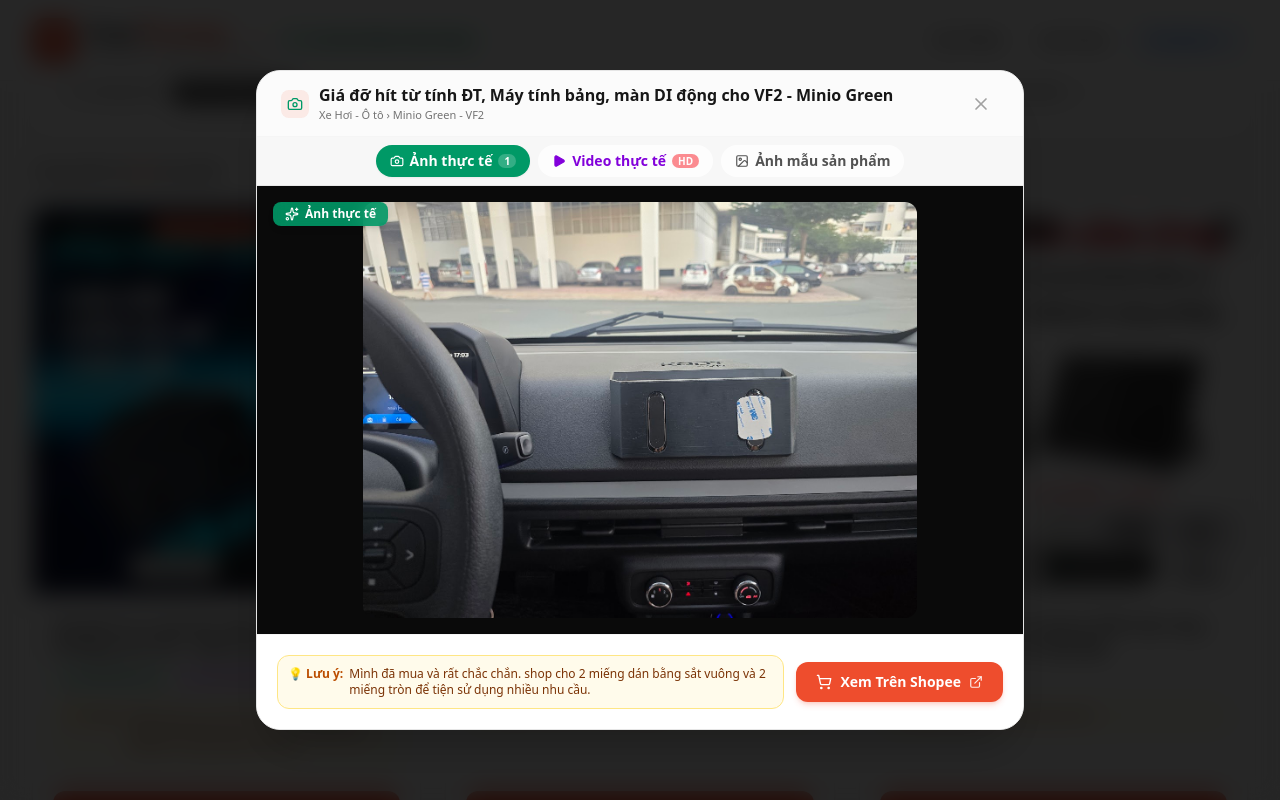
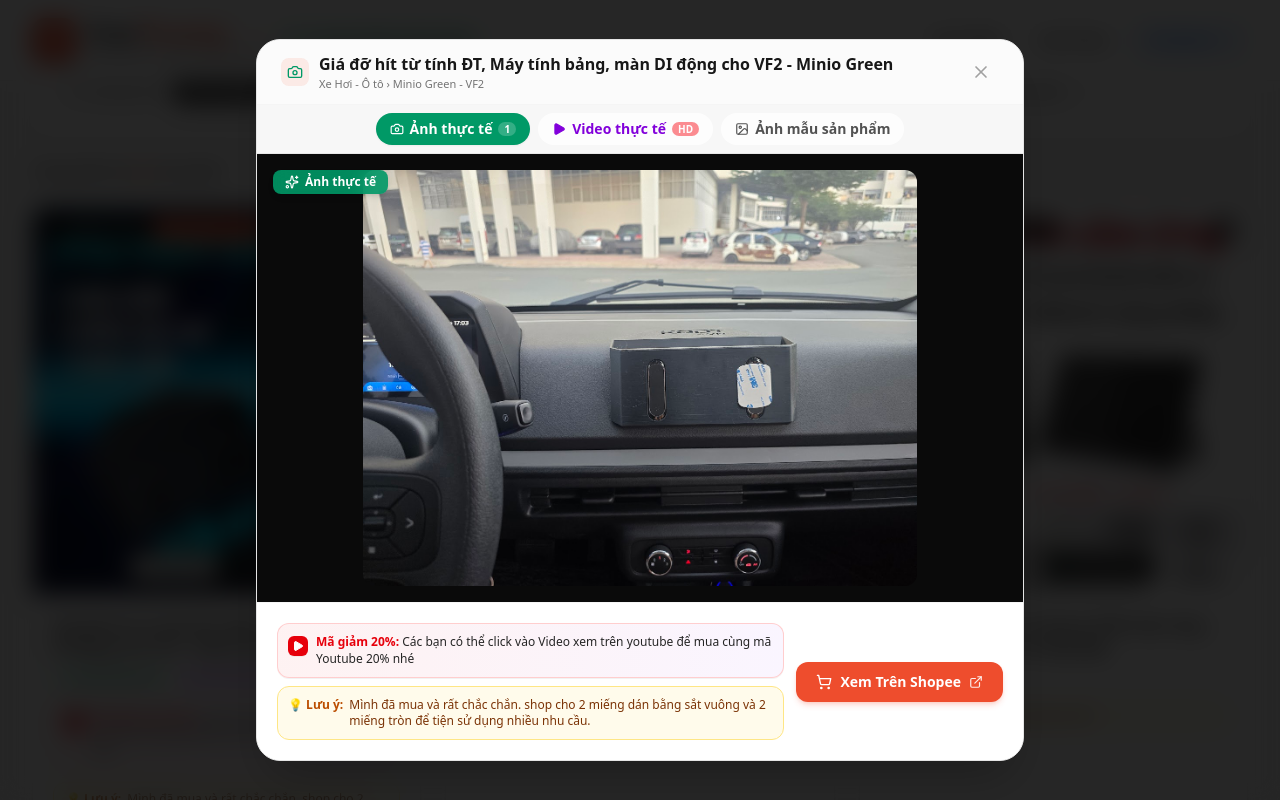
Before and after one commit to ryannguyentran/TranThuongAFF, a React (Vite) app: page / in a window 1280 px wide. Both pictures are taken after a click on the element 226 px from the left and 1610 px from the top of the page. Shown: the part 1210-2010 px from the top of the page. Built offline with nearby package versions, Linux system fonts and the light colour scheme.

Commit message:
feat(ui): add YouTube 20% voucher notice to products
Display a promotional banner for the 20% YouTube voucher in the product card and lightbox modal when a video is available to increase conversion rates.

```diff
--- a/src/components/ImageLightboxModal.tsx
+++ b/src/components/ImageLightboxModal.tsx
@@ -316,6 +316,17 @@ export const ImageLightboxModal: React.FC<ImageLightboxModalProps> = ({
                       <ExternalLink className="w-3 h-3" />
                     </a>
                   </div>
+
+                  {/* YouTube 20% Voucher Tip Notice */}
+                  <div className="mt-3 max-w-lg px-3.5 py-2 rounded-xl bg-red-950/80 border border-red-500/50 text-left flex items-start gap-2.5 backdrop-blur-xs shadow-md">
+                    <span className="p-1 rounded-md bg-red-600 text-white shrink-0 mt-0.5">
+                      <Play className="w-3 h-3 fill-white" />
+                    </span>
+                    <p className="text-xs text-neutral-100 leading-snug">
+                      <strong className="text-red-400 font-bold">Mẹo nhận mã 20%: </strong>
+                      Các bạn có thể click vào Video xem trên youtube để mua cùng mã Youtube 20% nhé
+                    </p>
+                  </div>
                 </div>
               ) : videoInfo?.type === 'mp4' ? (
                 /* CASE B: MP4 Direct File */
@@ -427,7 +438,18 @@ export const ImageLightboxModal: React.FC<ImageLightboxModalProps> = ({
         {/* Modal Note & Footer Actions */}
         <div className="p-4 sm:p-5 bg-white border-t border-neutral-100 flex flex-col sm:flex-row items-stretch sm:items-center justify-between gap-3">
           {/* Note */}
-          <div className="flex-1">
+          <div className="flex-1 flex flex-col gap-2">
+            {product.videoUrl && (
+              <div className="p-2.5 rounded-xl bg-gradient-to-r from-red-50 to-purple-50 border border-red-200/90 text-xs text-neutral-800 flex items-start gap-2 shadow-2xs">
+                <span className="p-1 rounded-md bg-red-600 text-white shrink-0 mt-0.5 shadow-2xs">
+                  <Play className="w-3 h-3 fill-white" />
+                </span>
+                <p className="leading-snug">
+                  <strong className="text-red-600 font-bold">Mã giảm 20%: </strong>
+                  Các bạn có thể click vào Video xem trên youtube để mua cùng mã Youtube 20% nhé
+                </p>
+              </div>
+            )}
             {product.note ? (
               <div className="p-2.5 rounded-xl bg-amber-50 border border-amber-200 text-xs text-amber-900 flex items-start gap-1.5">
                 <span className="font-bold text-amber-700 shrink-0">💡 Lưu ý:</span>
--- a/src/components/ProductCard.tsx
+++ b/src/components/ProductCard.tsx
@@ -307,6 +307,28 @@ export const ProductCard: React.FC<ProductCardProps> = ({
           </div>
         )}
 
+        {/* Ghi chú mã giảm 20% trên YouTube cho sản phẩm có video thực tế */}
+        {hasVideo && (
+          <div
+            onClick={(e) => {
+              e.stopPropagation();
+              onOpenLightbox?.(product, 'video');
+            }}
+            className="mb-3 p-2.5 rounded-xl bg-gradient-to-r from-red-50 to-purple-50 border border-red-200/90 text-[12px] text-neutral-800 flex items-start gap-2 shadow-2xs hover:border-red-300 transition-colors cursor-pointer group/yt"
+            title="Nhấp để xem video thực tế và lấy mã YouTube 20%"
+          >
+            <span className="p-1 rounded-md bg-red-600 text-white shrink-0 mt-0.5 shadow-xs">
+              <Play className="w-3 h-3 fill-white" />
+            </span>
+            <div className="leading-snug">
+              <span className="font-bold text-red-600">Mã giảm giá 20%: </span>
+              <span className="font-medium text-neutral-800">
+                Các bạn có thể click vào Video xem trên youtube để mua cùng mã Youtube 20% nhé
+              </span>
+            </div>
+          </div>
+        )}
+
         {/* Note / Ghi chú if available */}
         {product.note && (
           <div className="mb-3 px-3 py-2 rounded-xl bg-amber-50/90 border border-amber-200/80 text-[12px] text-amber-900 leading-snug flex items-start gap-1.5">
```
